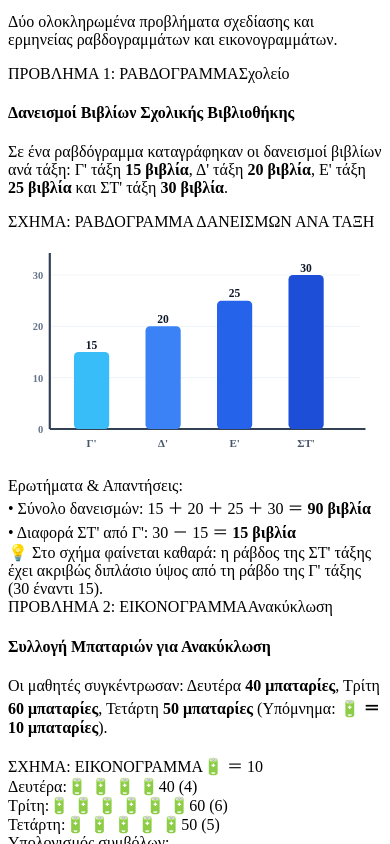
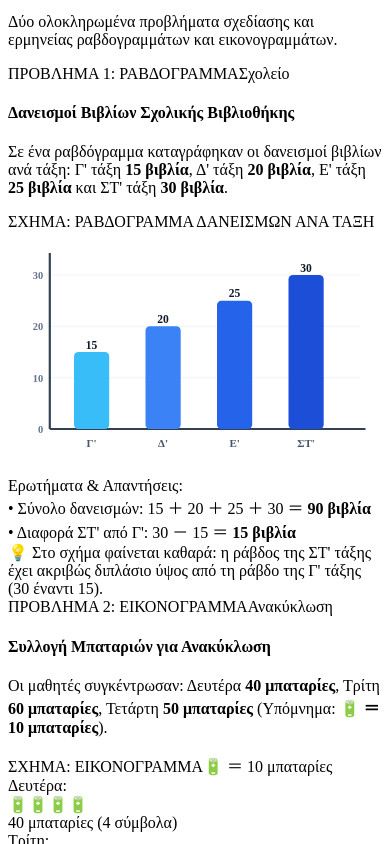
Before and after one commit to gkrimpas-lab/learn-maths-2026, a Next.js app: page /st-dimotikou/55-apeikonisi-data in a window 390 px wide. Shown: the part 2560-3404 px from the top of the page. Built offline with nearby package versions, Linux system fonts and the light colour scheme.

Commit message:
Update 55-apeikonisi-data.js

```diff
--- a/pages/st-dimotikou/55-apeikonisi-data.js
+++ b/pages/st-dimotikou/55-apeikonisi-data.js
@@ -12,7 +12,7 @@ function formatNum(val, decimals = 1) {
 
 export default function ApeikonisiDataTheoryPage() {
   // Εργαστηριο 1: Διαδραστικη Απεικονιση (Ραβδογραμμα vs Εικονογραμμα)
-  const [viewType, setViewType] = useState('bar'); // 'bar' η 'pictogram'
+  const [viewType, setViewType] = useState('bar');
   const [catA, setCatA] = useState(12); // Ποδόσφαιρο
   const [catB, setCatB] = useState(8);  // Μπάσκετ
   const [catC, setCatC] = useState(6);  // Βόλεϊ
@@ -29,7 +29,7 @@ export default function ApeikonisiDataTheoryPage() {
 
   // Εργαστηριο 2: Επιλογη Κλιμακας Υπομνηματος & Οπτικη Αναπαρασταση
   const [booksCount, setBooksCount] = useState(30);
-  const [symbolScale, setSymbolScale] = useState(5); // 1 συμβολο = 5 βιβλια
+  const [symbolScale, setSymbolScale] = useState(5);
 
   const fullSymbols = Math.floor(booksCount / symbolScale);
   const remainder = booksCount % symbolScale;
@@ -94,8 +94,6 @@ export default function ApeikonisiDataTheoryPage() {
           </div>
 
           <div className="grid grid-cols-1 md:grid-cols-2 3xl:grid-cols-4 gap-5 sm:gap-6 2xl:gap-8">
-
-            {/* Βημα 1ο */}
             <article className="bg-white p-5 sm:p-7 2xl:p-10 rounded-3xl border border-slate-200 shadow-sm flex flex-col justify-between space-y-5">
               <div className="space-y-3 sm:space-y-4">
                 <div className="flex items-center justify-between gap-2">
@@ -130,7 +128,6 @@ export default function ApeikonisiDataTheoryPage() {
               </div>
             </article>
 
-            {/* Βημα 2ο */}
             <article className="bg-white p-5 sm:p-7 2xl:p-10 rounded-3xl border border-slate-200 shadow-sm flex flex-col justify-between space-y-5">
               <div className="space-y-3 sm:space-y-4">
                 <div className="flex items-center justify-between gap-2">
@@ -164,7 +161,6 @@ export default function ApeikonisiDataTheoryPage() {
               </div>
             </article>
 
-            {/* Βημα 3ο */}
             <article className="bg-white p-5 sm:p-7 2xl:p-10 rounded-3xl border border-slate-200 shadow-sm flex flex-col justify-between space-y-5">
               <div className="space-y-3 sm:space-y-4">
                 <div className="flex items-center justify-between gap-2">
@@ -195,7 +191,6 @@ export default function ApeikonisiDataTheoryPage() {
               </div>
             </article>
 
-            {/* Βημα 4ο */}
             <article className="bg-white p-5 sm:p-7 2xl:p-10 rounded-3xl border border-slate-200 shadow-sm flex flex-col justify-between space-y-5">
               <div className="space-y-3 sm:space-y-4">
                 <div className="flex items-center justify-between gap-2">
@@ -228,7 +223,6 @@ export default function ApeikonisiDataTheoryPage() {
                 🚀 Ένα γράφημα αξίζει όσο χίλιοι αριθμοί γιατί κάνει τη σύγκριση ορατή σε όλους.
               </div>
             </article>
-
           </div>
         </section>
 
@@ -247,7 +241,6 @@ export default function ApeikonisiDataTheoryPage() {
               </p>
             </div>
 
-            {/* Διακοπτης Προβολης */}
             <div className="grid grid-cols-2 sm:flex bg-slate-100 p-1.5 rounded-2xl border border-slate-200 w-full sm:w-auto">
               <button
                 type="button"
@@ -275,11 +268,7 @@ export default function ApeikonisiDataTheoryPage() {
           </div>
 
           <div className="grid grid-cols-1 lg:grid-cols-12 gap-6 sm:gap-8 items-center">
-
-            {/* Χειριστηρια 4 Κατηγοριων (Step 1) */}
             <div className="lg:col-span-5 space-y-3">
-
-              {/* Κατηγορια A */}
               <div className="bg-slate-50 p-3 sm:p-3.5 rounded-2xl border border-slate-200 space-y-1.5">
                 <div className="flex items-center justify-between">
                   <span className="text-xs font-bold text-slate-800 flex items-center gap-1.5">
@@ -318,7 +307,6 @@ export default function ApeikonisiDataTheoryPage() {
                 </div>
               </div>
 
-              {/* Κατηγορια B */}
               <div className="bg-slate-50 p-3 sm:p-3.5 rounded-2xl border border-slate-200 space-y-1.5">
                 <div className="flex items-center justify-between">
                   <span className="text-xs font-bold text-slate-800 flex items-center gap-1.5">
@@ -357,8 +345,7 @@ export default function ApeikonisiDataTheoryPage() {
                 </div>
               </div>
 
-              {/* Κατηγορια C */}
-              <div className="bg-slate-50 p-3.5 rounded-2xl border border-slate-200 space-y-1.5">
+              <div className="bg-slate-50 p-3 sm:p-3.5 rounded-2xl border border-slate-200 space-y-1.5">
                 <div className="flex items-center justify-between">
                   <span className="text-xs font-bold text-slate-800 flex items-center gap-1.5">
                     <span>🏐</span> Βόλεϊ
@@ -396,8 +383,7 @@ export default function ApeikonisiDataTheoryPage() {
                 </div>
               </div>
 
-              {/* Κατηγορια D */}
-              <div className="bg-slate-50 p-3.5 rounded-2xl border border-slate-200 space-y-1.5">
+              <div className="bg-slate-50 p-3 sm:p-3.5 rounded-2xl border border-slate-200 space-y-1.5">
                 <div className="flex items-center justify-between">
                   <span className="text-xs font-bold text-slate-800 flex items-center gap-1.5">
                     <span>🏊</span> Κολύμβηση
@@ -435,21 +421,17 @@ export default function ApeikonisiDataTheoryPage() {
                 </div>
               </div>
 
-              {/* Συνολο */}
               <div className="p-2.5 bg-blue-50 rounded-xl border border-blue-200 text-center font-bold text-xs sm:text-sm text-blue-950">
                 Σύνολο μαθητών που ρωτήθηκαν: <strong className="font-mono text-sm sm:text-base">{totalVotes}</strong>
               </div>
-
             </div>
 
-            {/* Οπτικο Γραφημα (Ραβδογραμμα η Εικονογραμμα) - Χωρις Scroll στα Κινητα */}
             <div className="lg:col-span-7 bg-slate-50 p-3 sm:p-6 rounded-3xl border border-slate-200 flex flex-col items-center justify-center w-full min-h-[340px]">
               <span className="text-[11px] sm:text-xs font-bold text-slate-500 uppercase tracking-wider mb-3 text-center">
                 {viewType === 'bar' ? 'ΡΑΒΔΟΓΡΑΜΜΑ ΠΡΟΤΙΜΗΣΕΩΝ ΑΘΛΗΜΑΤΩΝ' : 'ΕΙΚΟΝΟΓΡΑΜΜΑ (1 ΣΥΜΒΟΛΟ ＝ 2 ΜΑΘΗΤΕΣ)'}
               </span>
 
               {viewType === 'bar' ? (
-                /* SVG Ραβδογραμμα Responsive */
                 <div className="w-full max-w-[420px] aspect-[4/3] sm:aspect-[16/10] bg-white rounded-2xl border border-slate-200 p-2 sm:p-4 shadow-sm relative flex items-center justify-center">
                   <svg viewBox="0 0 380 250" className="w-full h-auto max-h-[260px] overflow-visible">
                     {[0, 5, 10, 15, 20].map((v) => {
@@ -511,7 +493,6 @@ export default function ApeikonisiDataTheoryPage() {
                   </svg>
                 </div>
               ) : (
-                /* Εικονογραμμα Responsive */
                 <div className="w-full max-w-[420px] bg-white rounded-2xl border border-slate-200 p-3 sm:p-5 shadow-sm space-y-3">
                   <div className="p-2 bg-amber-50 rounded-xl border border-amber-200 text-xs font-bold text-amber-900 text-center">
                     📌 Υπόμνημα: Κάθε σύμβολο αντιστοιχεί σε <strong>2 μαθητές</strong>.
@@ -524,7 +505,7 @@ export default function ApeikonisiDataTheoryPage() {
 
                       return (
                         <div key={`picto-${cat.name}`} className="p-2 bg-slate-50 rounded-xl border border-slate-200 flex items-center justify-between gap-1.5">
-                          <span className="font-sans font-bold text-slate-700 w-20 sm:w-24 shrink-0 truncate">
+                          <span className="font-sans font-bold text-slate-700 w-20 sm:w-24 shrink-0 break-words">
                             {cat.name}:
                           </span>
                           <div className="flex flex-wrap items-center gap-1 grow">
@@ -556,7 +537,6 @@ export default function ApeikonisiDataTheoryPage() {
                 Η επικρατούσα προτίμηση ξεχωρίζει άμεσα από το ύψος ή το πλήθος των εικόνων!
               </span>
             </div>
-
           </div>
         </section>
 
@@ -575,8 +555,6 @@ export default function ApeikonisiDataTheoryPage() {
           </div>
 
           <div className="grid grid-cols-1 lg:grid-cols-12 gap-6 sm:gap-8 items-center">
-
-            {/* Ρυθμισεις */}
             <div className="lg:col-span-5 space-y-3.5">
               <div className="bg-slate-50 p-3.5 sm:p-4 rounded-2xl border border-slate-200 space-y-2">
                 <div className="flex justify-between items-center text-xs font-bold text-slate-700">
@@ -638,7 +616,6 @@ export default function ApeikonisiDataTheoryPage() {
               </div>
             </div>
 
-            {/* Οπτικη Προβολη των Συμβολων */}
             <div className="lg:col-span-7 bg-emerald-50/50 p-4 sm:p-6 rounded-3xl border border-emerald-200 space-y-3 flex flex-col justify-between">
               <div>
                 <div className="flex items-center justify-between border-b border-emerald-200/60 pb-2 mb-2">
@@ -650,7 +627,6 @@ export default function ApeikonisiDataTheoryPage() {
                   </span>
                 </div>
 
-                {/* Σχεδιαση συμβολων */}
                 <div className="p-3 sm:p-4 bg-white rounded-2xl border border-emerald-100 min-h-[75px] flex flex-wrap items-center gap-1.5 sm:gap-2">
                   {Array.from({ length: fullSymbols }).map((_, idx) => (
                     <span key={`dyn-sym-${idx}`} className="text-2xl sm:text-3xl select-none" title={`Σύμβολο ${idx + 1}: ${symbolScale} βιβλία`}>
@@ -679,7 +655,6 @@ export default function ApeikonisiDataTheoryPage() {
                 </div>
               </div>
             </div>
-
           </div>
         </section>
 
@@ -772,7 +747,7 @@ export default function ApeikonisiDataTheoryPage() {
               </div>
             </article>
 
-            {/* Παραδειγμα 2 */}
+            {/* Παραδειγμα 2: Πλήρως αναγνώσιμο χωρίς truncate / αποσιωπητικά */}
             <article className="bg-white p-4 sm:p-7 rounded-3xl border border-slate-200 shadow-sm space-y-4">
               <div className="flex items-center justify-between gap-2">
                 <span className="px-2.5 py-1 bg-amber-100 text-amber-900 text-[11px] sm:text-xs font-black rounded-lg">
@@ -787,32 +762,49 @@ export default function ApeikonisiDataTheoryPage() {
                 Οι μαθητές συγκέντρωσαν: Δευτέρα <strong>40 μπαταρίες</strong>, Τρίτη <strong>60 μπαταρίες</strong>, Τετάρτη <strong>50 μπαταρίες</strong> (Υπόμνημα: <strong>🔋 ＝ 10 μπαταρίες</strong>).
               </p>
 
-              {/* ΣΧΗΜΑ 2: Οπτικο Εικονογραμμα Responsive */}
+              {/* ΣΧΗΜΑ 2: Οπτικο Εικονογραμμα Χωρίς Truncate / Αποσιωπητικά */}
               <div className="p-2.5 sm:p-3 bg-slate-50 rounded-2xl border border-slate-200 space-y-2">
-                <div className="flex items-center justify-between border-b border-slate-200 pb-1 px-1">
+                <div className="flex items-center justify-between border-b border-slate-200 pb-1.5 px-1">
                   <span className="text-[10.5px] sm:text-[11px] font-bold text-slate-500 uppercase tracking-wider">
                     ΣΧΗΜΑ: ΕΙΚΟΝΟΓΡΑΜΜΑ
                   </span>
                   <span className="text-[11px] font-bold bg-white px-2 py-0.5 rounded border border-amber-200 text-amber-900 font-mono">
-                    🔋 ＝ 10
+                    🔋 ＝ 10 μπαταρίες
                   </span>
                 </div>
 
-                <div className="bg-white rounded-xl border border-slate-200 p-2 sm:p-2.5 space-y-1.5 text-xs font-mono">
-                  <div className="flex items-center justify-between gap-1.5 p-1.5 bg-slate-50 rounded-lg">
-                    <span className="font-sans font-bold text-slate-700 w-16 sm:w-20 truncate">Δευτέρα:</span>
-                    <span className="text-sm sm:text-base select-none truncate">🔋 🔋 🔋 🔋</span>
-                    <span className="font-bold text-amber-900 shrink-0">40 (4)</span>
+                <div className="bg-white rounded-xl border border-slate-200 p-2 sm:p-2.5 space-y-2 text-xs font-mono">
+                  {/* Δευτέρα */}
+                  <div className="flex flex-col sm:flex-row sm:items-center justify-between gap-1 p-2 bg-slate-50 rounded-lg">
+                    <span className="font-sans font-bold text-slate-700 break-words">Δευτέρα:</span>
+                    <div className="flex flex-wrap items-center gap-1.5 text-base sm:text-lg select-none">
+                      <span>🔋</span><span>🔋</span><span>🔋</span><span>🔋</span>
+                    </div>
+                    <span className="font-bold text-amber-900 text-right sm:text-right shrink-0">
+                      40 μπαταρίες (4 σύμβολα)
+                    </span>
                   </div>
-                  <div className="flex items-center justify-between gap-1.5 p-1.5 bg-slate-50 rounded-lg">
-                    <span className="font-sans font-bold text-slate-700 w-16 sm:w-20 truncate">Τρίτη:</span>
-                    <span className="text-sm sm:text-base select-none truncate">🔋 🔋 🔋 🔋 🔋 🔋</span>
-                    <span className="font-bold text-amber-900 shrink-0">60 (6)</span>
+
+                  {/* Τρίτη */}
+                  <div className="flex flex-col sm:flex-row sm:items-center justify-between gap-1 p-2 bg-slate-50 rounded-lg">
+                    <span className="font-sans font-bold text-slate-700 break-words">Τρίτη:</span>
+                    <div className="flex flex-wrap items-center gap-1.5 text-base sm:text-lg select-none">
+                      <span>🔋</span><span>🔋</span><span>🔋</span><span>🔋</span><span>🔋</span><span>🔋</span>
+                    </div>
+                    <span className="font-bold text-amber-900 text-right sm:text-right shrink-0">
+                      60 μπαταρίες (6 σύμβολα)
+                    </span>
                   </div>
-                  <div className="flex items-center justify-between gap-1.5 p-1.5 bg-slate-50 rounded-lg">
-                    <span className="font-sans font-bold text-slate-700 w-16 sm:w-20 truncate">Τετάρτη:</span>
-                    <span className="text-sm sm:text-base select-none truncate">🔋 🔋 🔋 🔋 🔋</span>
-                    <span className="font-bold text-amber-900 shrink-0">50 (5)</span>
+
+                  {/* Τετάρτη */}
+                  <div className="flex flex-col sm:flex-row sm:items-center justify-between gap-1 p-2 bg-slate-50 rounded-lg">
+                    <span className="font-sans font-bold text-slate-700 break-words">Τετάρτη:</span>
+                    <div className="flex flex-wrap items-center gap-1.5 text-base sm:text-lg select-none">
+                      <span>🔋</span><span>🔋</span><span>🔋</span><span>🔋</span><span>🔋</span>
+                    </div>
+                    <span className="font-bold text-amber-900 text-right sm:text-right shrink-0">
+                      50 μπαταρίες (5 σύμβολα)
+                    </span>
                   </div>
                 </div>
               </div>
```
